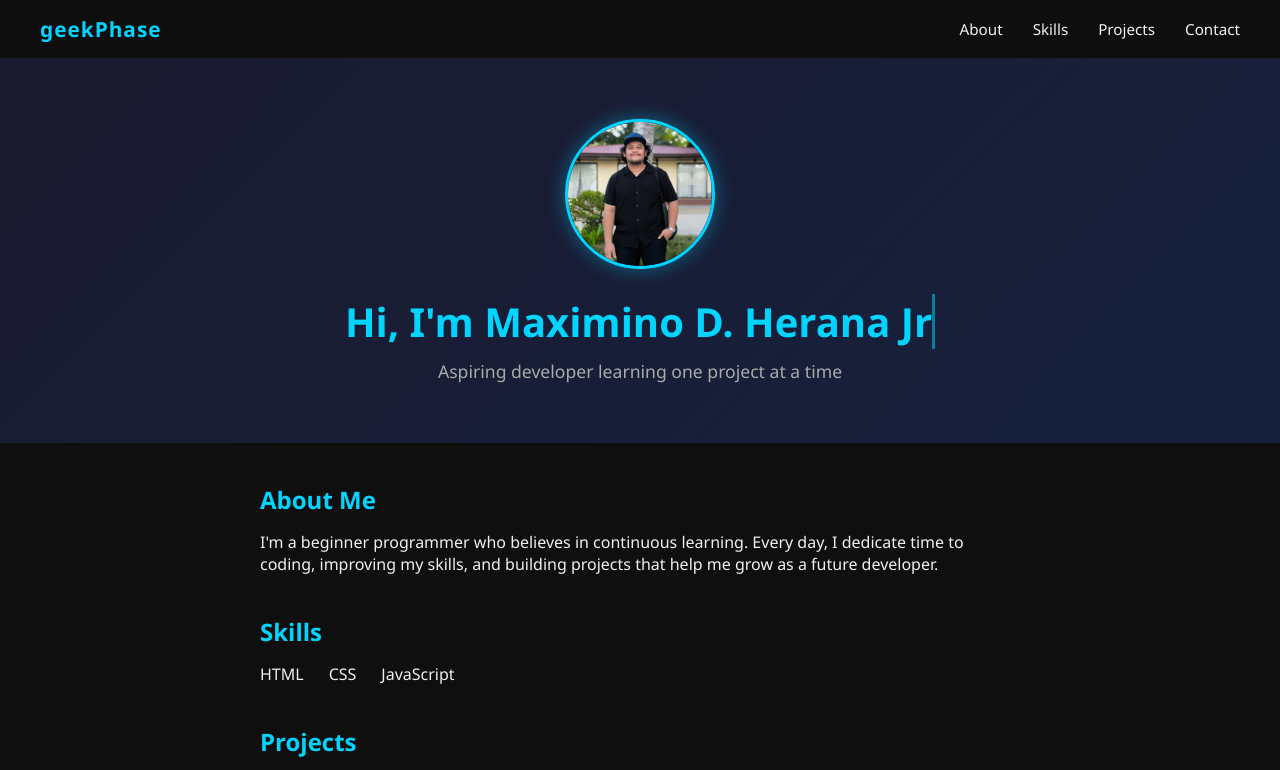
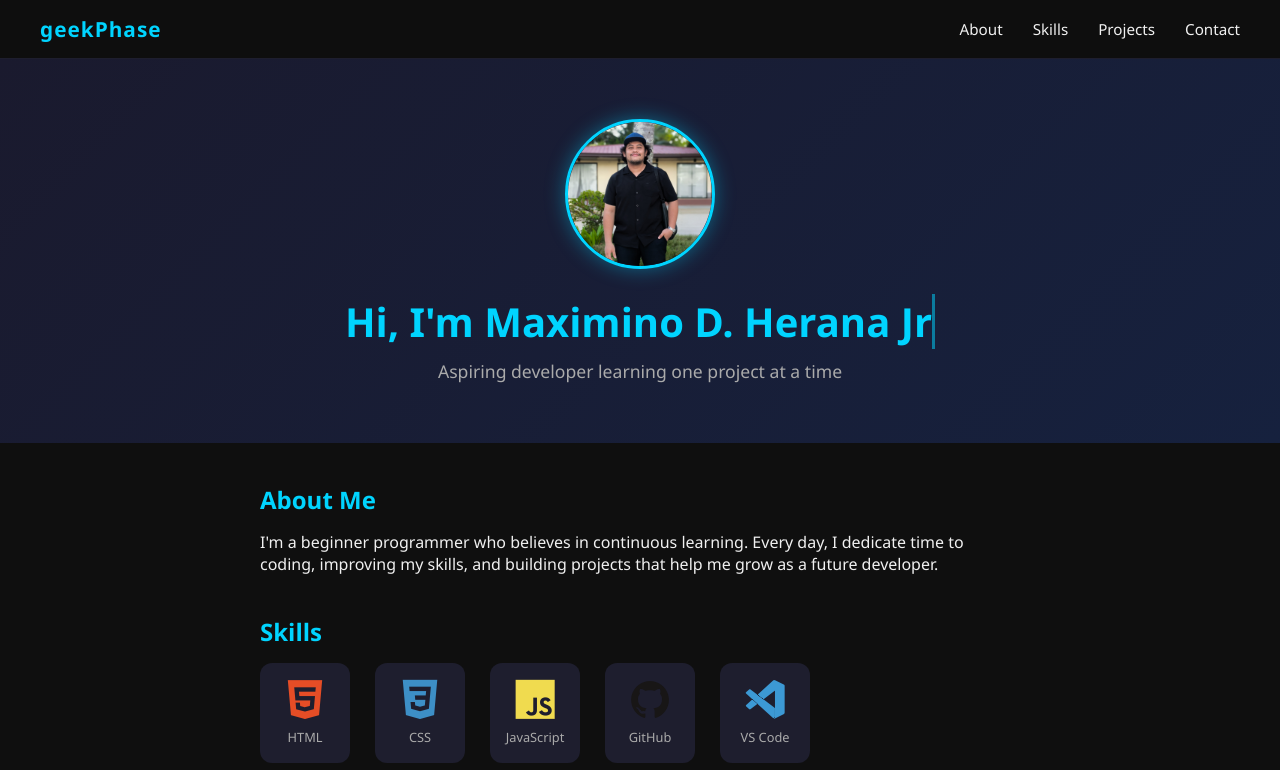
Before and after one commit to geekPhase/Max-Portfolio, a plain HTML site: page index.html in a window 1280 px wide. Shown: the top 770 px of the page. Drawn offline with nearby package versions, Linux system fonts and the light colour scheme.

```diff
--- a/index.html
+++ b/index.html
@@ -6,6 +6,7 @@
   <title>My Portfolio</title>
   <link rel="stylesheet" href="style.css">
   <link rel="stylesheet" href="https://cdnjs.cloudflare.com/ajax/libs/font-awesome/6.5.0/css/all.min.css">
+  <link rel="stylesheet" href="https://cdn.jsdelivr.net/gh/devicons/devicon@latest/devicon.min.css">
 </head>
 <body>
     <nav>
@@ -29,14 +30,31 @@
     <p>I'm a beginner programmer who believes in continuous learning. Every day, I dedicate time to coding, improving my skills, and building projects that help me grow as a future developer.</p>
   </section>
 
-  <section id="skills">
-    <h2>Skills</h2>
-    <div class="skills">
-      <span class="skill">HTML</span>
-      <span class="skill">CSS</span>
-      <span class="skill">JavaScript</span>
+ <section id="skills">
+  <h2>Skills</h2>
+  <div class="skills">
+    <div class="skill-item">
+      <i class="devicon-html5-plain colored"></i>
+      <span>HTML</span>
     </div>
-  </section>
+    <div class="skill-item">
+      <i class="devicon-css3-plain colored"></i>
+      <span>CSS</span>
+    </div>
+    <div class="skill-item">
+      <i class="devicon-javascript-plain colored"></i>
+      <span>JavaScript</span>
+    </div>
+    <div class="skill-item">
+      <i class="devicon-github-original colored"></i>
+      <span>GitHub</span>
+    </div>
+    <div class="skill-item">
+      <i class="devicon-vscode-plain colored"></i>
+      <span>VS Code</span>
+    </div>
+  </div>
+</section>
 
   <section id="projects">
     <h2>Projects</h2>
```
